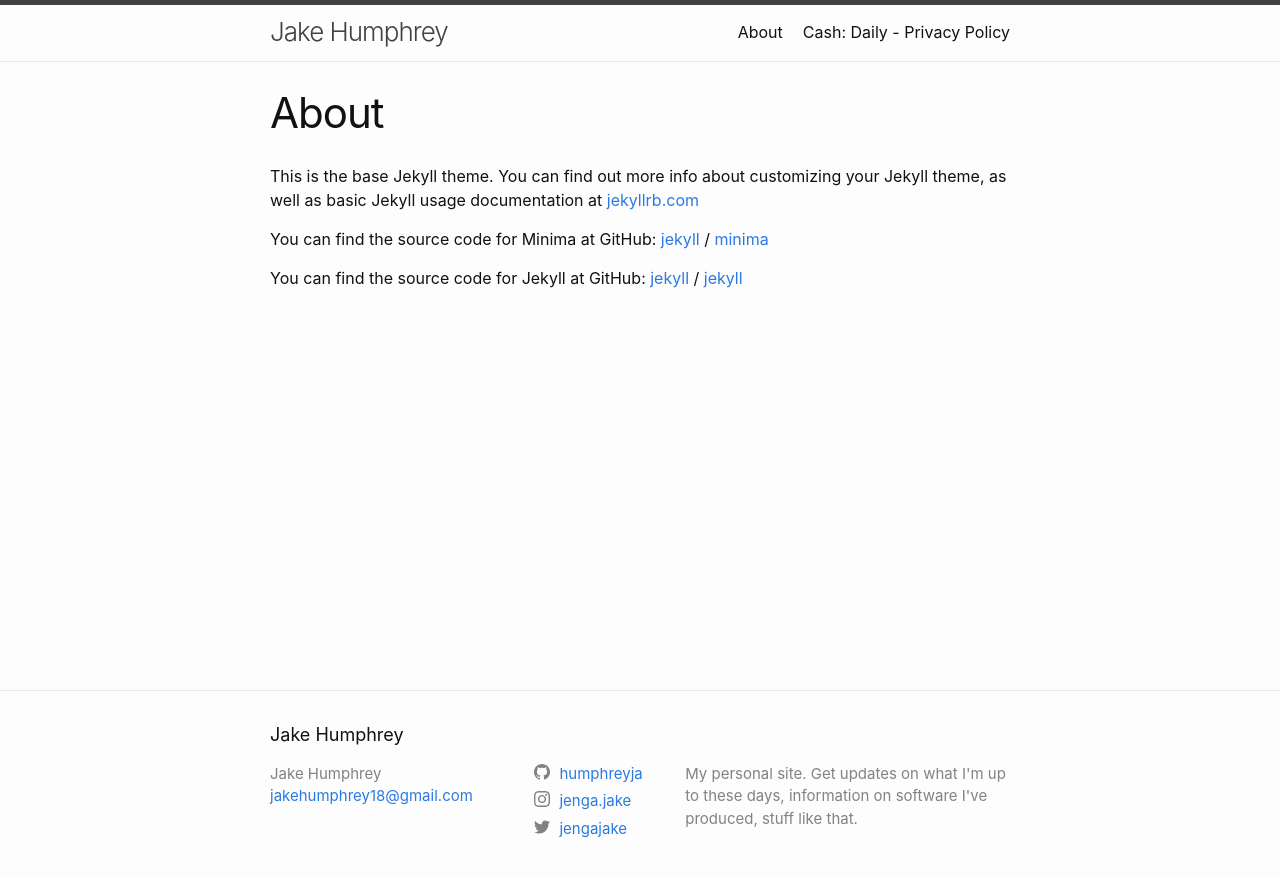
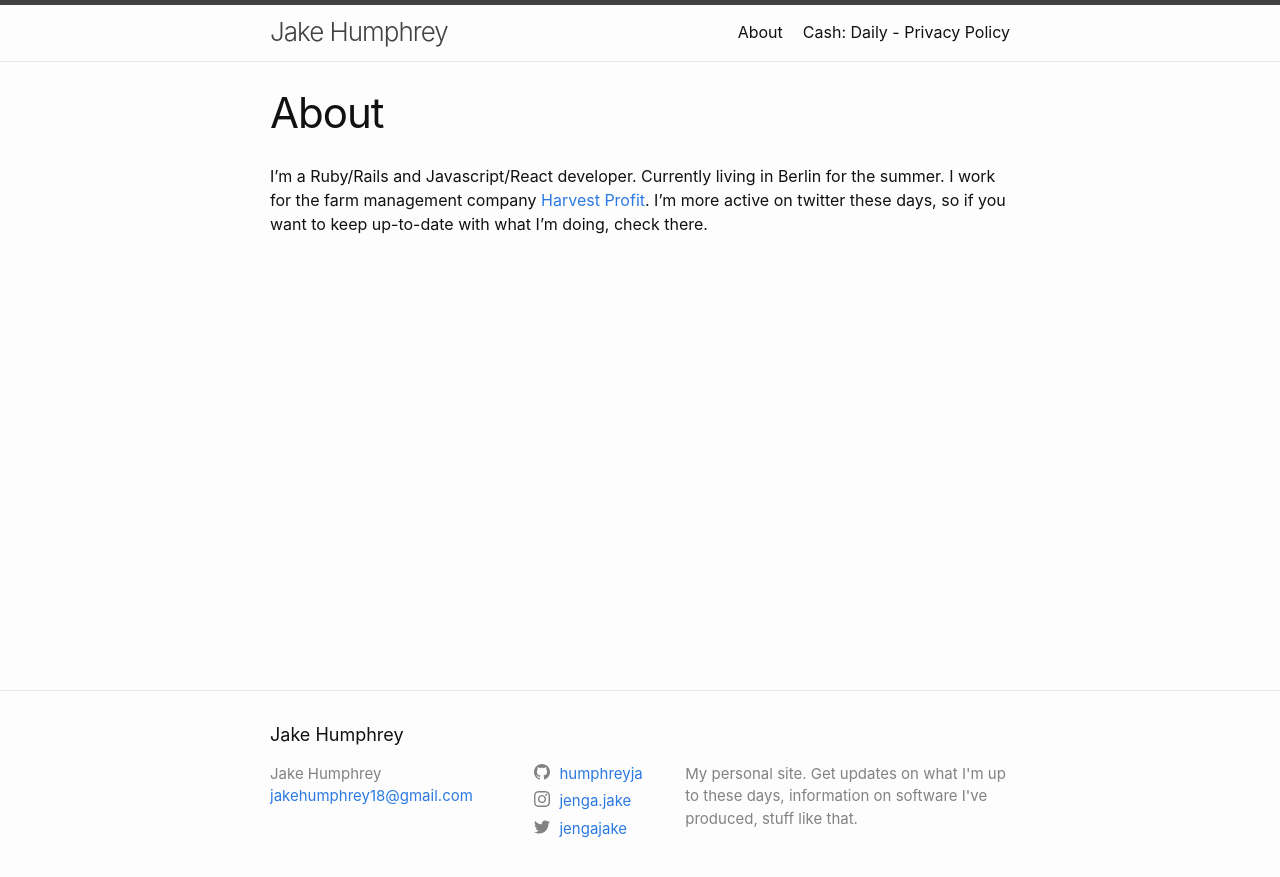
Before and after one commit to humphreyja/information, a Jekyll site: the page built from about.md, in a window 1280 px wide. Shown: the top 877 px of the page. Built offline with Jekyll 4.4.1, drawn with Linux system fonts in a browser that asks for light colours.

Commit message:
Updating content

```diff
--- a/about.md
+++ b/about.md
@@ -4,15 +4,4 @@ title: About
 permalink: /about/
 ---
 
-This is the base Jekyll theme. You can find out more info about customizing your Jekyll theme, as well as basic Jekyll usage documentation at [jekyllrb.com](https://jekyllrb.com/)
-
-You can find the source code for Minima at GitHub:
-[jekyll][jekyll-organization] /
-[minima](https://github.com/jekyll/minima)
-
-You can find the source code for Jekyll at GitHub:
-[jekyll][jekyll-organization] /
-[jekyll](https://github.com/jekyll/jekyll)
-
-
-[jekyll-organization]: https://github.com/jekyll
+I'm a Ruby/Rails and Javascript/React developer.  Currently living in Berlin for the summer.  I work for the farm management company [Harvest Profit](https://harvestprofit.com){:target="_blank"}.  I'm more active on twitter these days, so if you want to keep up-to-date with what I'm doing, check there.
```
Also changed, not shown: _posts/2019-07-17-new-app-release.md (added, +10 -0 lines), _posts/2019-07-19-welcome-to-jekyll.markdown (deleted, +0 -25 lines).
